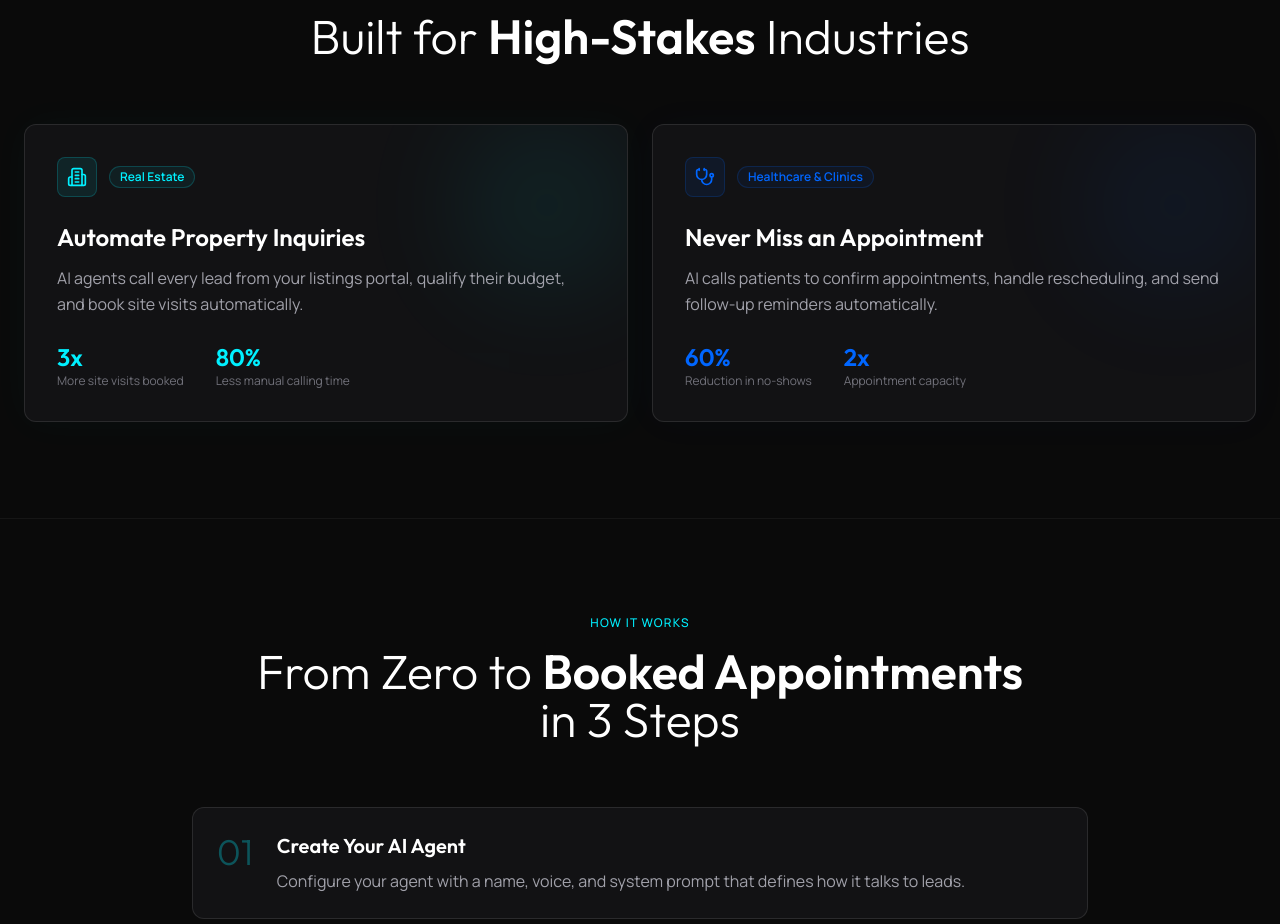
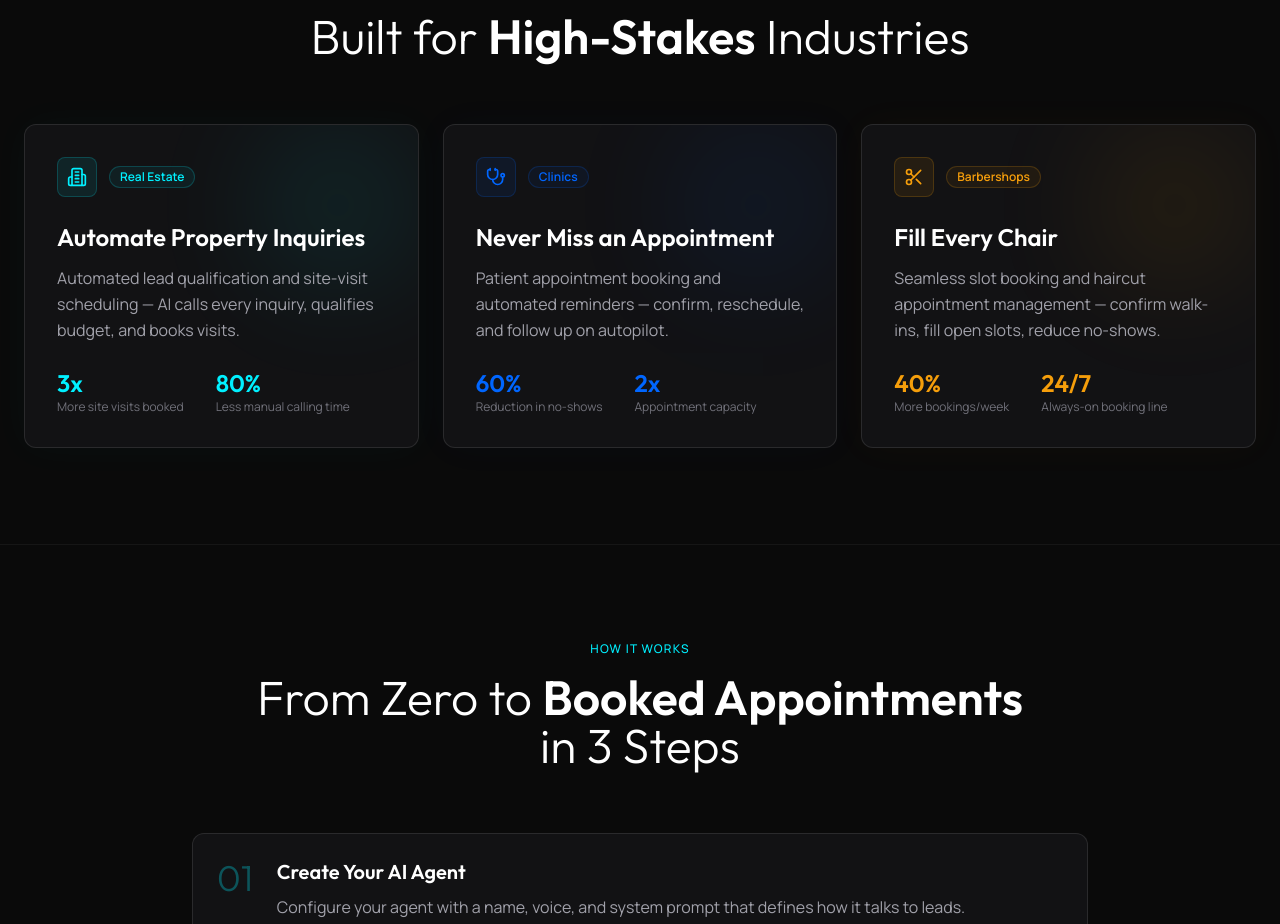
Before and after one commit to applepraneethme-debug/manolle2, a Next.js app in the folder frontend/: page / in a window 1280 px wide. Shown: the part 1680-2604 px from the top of the page. Built offline with nearby package versions, Linux system fonts and the light colour scheme.

Commit message:
auto-commit for 0ae4b56b-41d1-4c5a-ae8c-0a54499658cb

```diff
--- a/frontend/src/app/page.tsx
+++ b/frontend/src/app/page.tsx
@@ -4,7 +4,7 @@ import { motion } from "framer-motion";
 import Link from "next/link";
 import {
   Phone, Bot, Users, Calendar, BarChart3, Upload, CheckCircle2,
-  Building2, Stethoscope, ArrowRight, Zap, Clock, TrendingUp, Star,
+  Building2, Stethoscope, Scissors, ArrowRight, Zap, Clock, TrendingUp, Star,
   Play, ChevronRight
 } from "lucide-react";
 import { Button } from "@/components/ui/button";
@@ -65,7 +65,7 @@ const useCases = [
     tag: "Real Estate",
     title: "Automate Property Inquiries",
     description:
-      "AI agents call every lead from your listings portal, qualify their budget, and book site visits automatically.",
+      "Automated lead qualification and site-visit scheduling — AI calls every inquiry, qualifies budget, and books visits.",
     stats: [
       { value: "3x", label: "More site visits booked" },
       { value: "80%", label: "Less manual calling time" },
@@ -74,15 +74,27 @@ const useCases = [
   },
   {
     icon: Stethoscope,
-    tag: "Healthcare & Clinics",
+    tag: "Clinics",
     title: "Never Miss an Appointment",
     description:
-      "AI calls patients to confirm appointments, handle rescheduling, and send follow-up reminders automatically.",
+      "Patient appointment booking and automated reminders — confirm, reschedule, and follow up on autopilot.",
     stats: [
       { value: "60%", label: "Reduction in no-shows" },
       { value: "2x", label: "Appointment capacity" },
     ],
     color: "#0066FF",
+  },
+  {
+    icon: Scissors,
+    tag: "Barbershops",
+    title: "Fill Every Chair",
+    description:
+      "Seamless slot booking and haircut appointment management — confirm walk-ins, fill open slots, reduce no-shows.",
+    stats: [
+      { value: "40%", label: "More bookings/week" },
+      { value: "24/7", label: "Always-on booking line" },
+    ],
+    color: "#F59E0B",
   },
 ];
 
@@ -336,7 +348,7 @@ export default function LandingPage() {
             </h2>
           </motion.div>
 
-          <div className="grid grid-cols-1 lg:grid-cols-2 gap-6">
+          <div className="grid grid-cols-1 md:grid-cols-2 lg:grid-cols-3 gap-6">
             {useCases.map((uc, i) => (
               <motion.div
                 key={uc.title}
```
